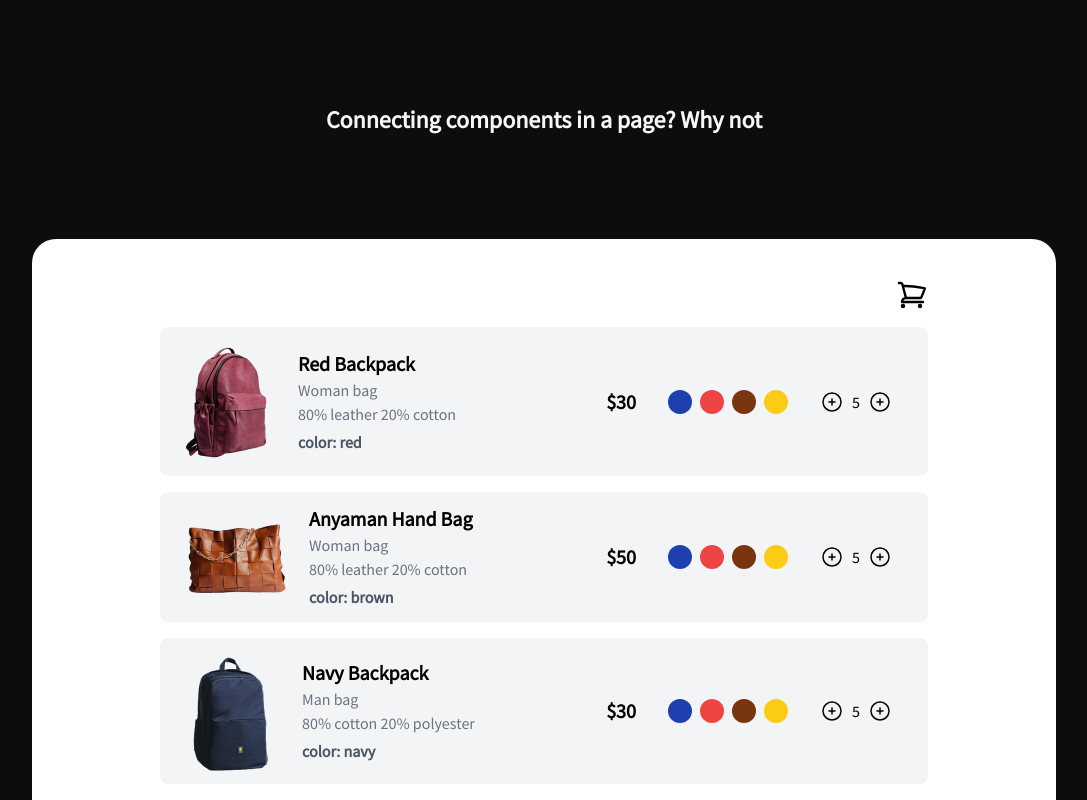
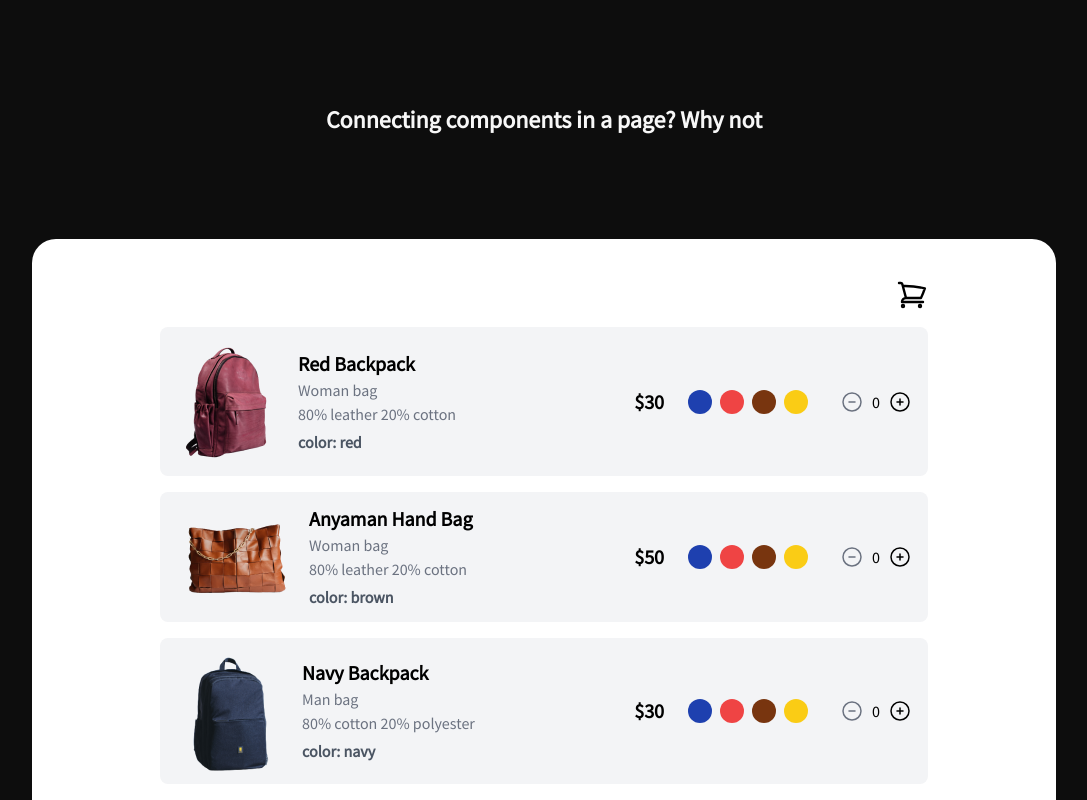
Before and after one commit to alysialfi/portfolio, a Vue app: page / in a window 1280 px wide. Shown: the part 1744-2544 px from the top of the page, without its empty margins (96-1183 px from the left). Built offline with nearby package versions, Linux system fonts and the light colour scheme.

Commit message:
fix: (c/u/ProductDisplay) replace counter with component & provide emit for counting item

```diff
--- a/src/components/units/ProductDetail.vue
+++ b/src/components/units/ProductDetail.vue
@@ -1,5 +1,7 @@
 <script setup>
+    import Counter from './Counter.vue'
     defineProps([ 'product', 'colors' ])
+    const emit = defineEmits([ 'get-product-for-cart' ])
 
     function renderImgSrc(src) {
         return new URL(src, import.meta.url).href
@@ -12,6 +14,10 @@
             yellow: 'bg-yellow-400'
         }
         return colorLibs[color]
+    }
+
+    function getProductDetail(data) {
+        emit('get-product-for-cart', data)
     }
 </script>
 
@@ -28,21 +34,13 @@
         </div>
         <div class="flex items-center justify-between w-1/2 gap-8">
             <span class="w-1/3 text-right font-bold text-xl">${{ product.price }}</span>
-            <div class="flex gap-2 w-1/3 justify-end">
-                <span v-for="(color, c) in colors" :key="c" :class="getColorClass(color)" class="w-6 h-6 rounded-full cursor-pointer"></span>
+            <div class="flex gap-2 w-28 justify-end">
+                <div v-for="(color, c) in colors" :key="c" class="flex">
+                    <span @click="tes" :class="getColorClass(color)" class="w-6 h-6 rounded-full cursor-pointer"></span>
+                </div>
             </div>
-            <div class="flex items-center gap-2 w-1/3">
-                <button>
-                    <svg xmlns="http://www.w3.org/2000/svg" fill="none" viewBox="0 0 24 24" stroke-width="1.5" stroke="currentColor" class="w-6 h-6">
-                        <path stroke-linecap="round" stroke-linejoin="round" d="M12 9v6m3-3H9m12 0a9 9 0 11-18 0 9 9 0 0118 0z" />
-                    </svg>
-                </button>
-                <span>5</span>
-                <button>
-                    <svg xmlns="http://www.w3.org/2000/svg" fill="none" viewBox="0 0 24 24" stroke-width="1.5" stroke="currentColor" class="w-6 h-6">
-                        <path stroke-linecap="round" stroke-linejoin="round" d="M12 9v6m3-3H9m12 0a9 9 0 11-18 0 9 9 0 0118 0z" />
-                    </svg>
-                </button>
+            <div class="flex justify-end">
+                <Counter :item="product" @get-detail-data="getProductDetail"></Counter>
             </div>
         </div>
     </div>
```
